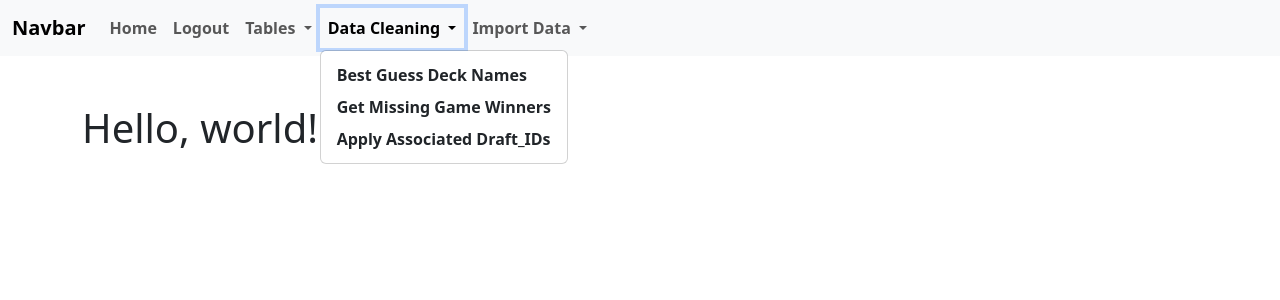
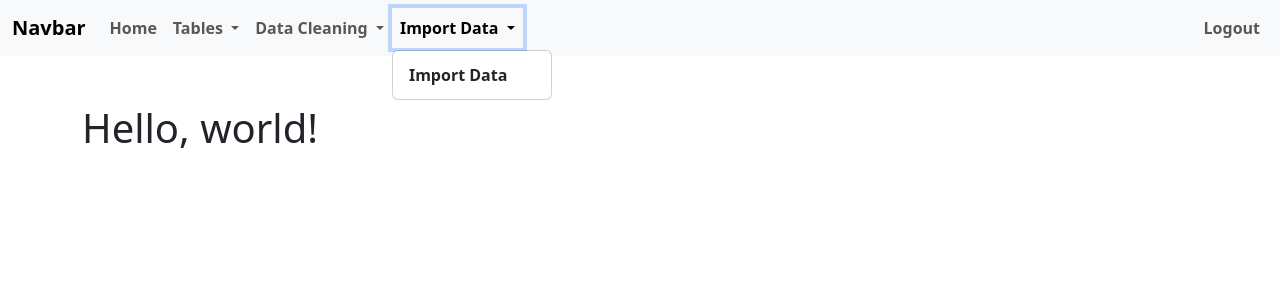
Before and after one commit to cderickson/MTGO-Tracker-WEB, a Flask app: page / in a window 1280 px wide, after a click on "Import Data". Shown: the top 300 px of the page. Run offline with Flask 2, Linux system fonts and the light colour scheme; the visitor is signed in with stand-in values (Sample User, id 1); parts of the project's set-up code (start-up, migrations or seed data) failed here and were passed over.

Commit message:
Update base.html

```diff
--- a/website/templates/base.html
+++ b/website/templates/base.html
@@ -13,7 +13,6 @@
         $(".jsTableRow").dblclick(function(){
           var str = $(this).text().trim().replace(/\s\s+/g, ' ').split(" ")
           var table = $("h1").text().split(" ")[0]
-          console.log("dblclick:"+str+" -- "+table)
           if (table == "Matches"){
             window.location.href = '/table/games/'+str[0]+'/0'
           } else if (table == "Games"){
@@ -26,129 +25,9 @@
     </script>
     <script>
       $(document).ready(function(){
-          $("tr").click(function(){
+          $(".jsTableRow").click(function(){
               $(this).toggleClass("active");
           });
-      });
-    </script>
-    <script>
-      $(document).ready(function(){
-        $("tr").click(function(){
-          //console.log(document.getElementById("Page_Num").value)
-          var myarray = [];
-          $(".active").each(function() {
-              //console.log($(this).html());
-              myarray.push($(this).text().trim().replace(/\s\s+/g, ' ').split(" "));
-          });
-          //console.log(myarray);
-          const match_ids = myarray.map(innerArray => innerArray[0]);
-          console.log(match_ids)
-          if (myarray.length === 1){
-            document.getElementById("ReviseButton").disabled = false;
-            document.getElementById("ReviseButton").setAttribute("data-bs-target", "#ReviseModal");
-          } else if (myarray.length > 1){
-            document.getElementById("ReviseButton").disabled = false;
-            document.getElementById("ReviseButton").setAttribute("data-bs-target", "#ReviseMultiModal");
-          } else if (myarray.length === 0){
-            document.getElementById("ReviseButton").disabled = true;
-          };
-        });
-      });
-    </script>
-    <script>
-      $(document).ready(function(){
-        $("tr").click(function(){
-          console.log(input_options)
-          var toRevise = [];
-          $(".active").each(function() {
-              //console.log($(this).html());
-              toRevise = $(this).text().trim().replace(/\s\s+/g, ' ').split(" ");
-          });
-          if (toRevise.length > 0){
-            fetch('/values/'+toRevise[0]).then(function(response){
-              response.json().then(function(data){
-                document.getElementById("ReviseModalLabel").innerHTML = 'Revise Record - ' + data.match_id;
-                document.getElementById("ModalDate").innerHTML = '<center><b>Date Played:</b> ' + data.date + '</center>';
-                document.getElementById("ModalP1").innerHTML = '<b>P1:</b> ' + data.p1;
-                document.getElementById("ModalP2").innerHTML = '<b>P2:</b> ' + data.p2;
-                document.getElementById('P1_Subarch').value = data.p1_subarch;
-                document.getElementById('P2_Subarch').value = data.p2_subarch;
-                if (data.p1_arch != "NA"){
-                  document.getElementById('P1ArchButton').innerHTML = data.p1_arch;
-                } else{
-                  document.getElementById('P1ArchButton').innerHTML = "P1_Arch";
-                };
-                if (data.p2_arch != "NA"){
-                  document.getElementById('P2ArchButton').innerHTML = data.p2_arch;
-                } else{
-                  document.getElementById('P2ArchButton').innerHTML = "P2_Arch";
-                };
-                if (data.format != "NA"){
-                  document.getElementById('FormatButton').innerHTML = data.format;
-                  if (input_options["Constructed Formats"].includes(data.format)){
-                    document.getElementById('LimitedFormatButton').innerHTML = "Limited_Format";
-                    document.getElementById('LimitedFormatButton').disabled = true;
-                    document.getElementById('MatchTypeMenu').innerHTML = "";
-                    for (var i = 0; i < input_options["Constructed Match Types"].length; i++){
-                      document.getElementById("MatchTypeMenu").innerHTML += '<li><a class="dropdown-item" onclick="showMatchType(this)">'+input_options["Constructed Match Types"][i]+' </a></li>';
-                    };
-                  };
-                  if (data.format === "Booster Draft"){
-                    document.getElementById('LimitedFormatButton').innerHTML = "Limited_Format";
-                    document.getElementById('LimitedFormatButton').disabled = false;
-                    document.getElementById('LimitedFormatMenu').innerHTML = "";
-                    for (var i = 0; i < input_options["Booster Draft Formats"].length; i++){
-                      document.getElementById("LimitedFormatMenu").innerHTML += '<li><a class="dropdown-item" onclick="showMatchType(this)">'+input_options["Booster Draft Formats"][i]+' </a></li>';
-                    };
-                    document.getElementById('MatchTypeMenu').innerHTML = "";
-                    for (var i = 0; i < input_options["Booster Draft Match Types"].length; i++){
-                      document.getElementById("MatchTypeMenu").innerHTML += '<li><a class="dropdown-item" onclick="showMatchType(this)">'+input_options["Booster Draft Match Types"][i]+' </a></li>';
-                    };
-                  };
-                  if (data.format === "Sealed Deck"){
-                    document.getElementById('LimitedFormatButton').innerHTML = "Limited_Format";
-                    document.getElementById('LimitedFormatButton').disabled = false;
-                    document.getElementById('LimitedFormatMenu').innerHTML = "";
-                    for (var i = 0; i < input_options["Sealed Formats"].length; i++){
-                      document.getElementById("LimitedFormatMenu").innerHTML += '<li><a class="dropdown-item" onclick="showMatchType(this)">'+input_options["Sealed Formats"][i]+' </a></li>';
-                    };
-                    document.getElementById('MatchTypeMenu').innerHTML = "";
-                    for (var i = 0; i < input_options["Sealed Match Types"].length; i++){
-                      document.getElementById("MatchTypeMenu").innerHTML += '<li><a class="dropdown-item" onclick="showMatchType(this)">'+input_options["Sealed Match Types"][i]+' </a></li>';
-                    };
-                  };
-                  if (data.format === "Cube"){
-                    document.getElementById('LimitedFormatButton').innerHTML = "Limited_Format";
-                    document.getElementById('LimitedFormatButton').disabled = false;
-                    document.getElementById('LimitedFormatMenu').innerHTML = "";
-                    for (var i = 0; i < input_options["Cube Formats"].length; i++){
-                      document.getElementById("LimitedFormatMenu").innerHTML += '<li><a class="dropdown-item" onclick="showMatchType(this)">'+input_options["Cube Formats"][i]+' </a></li>';
-                    };
-                    document.getElementById('MatchTypeMenu').innerHTML = "";
-                    for (var i = 0; i < input_options["Booster Draft Match Types"].length; i++){
-                      document.getElementById("MatchTypeMenu").innerHTML += '<li><a class="dropdown-item" onclick="showMatchType(this)">'+input_options["Booster Draft Match Types"][i]+' </a></li>';
-                    };
-                  };
-                  document.getElementById("MatchTypeMenu").innerHTML += '<li><a class="dropdown-item" onclick="showMatchType(this)">NA </a></li>';
-                } else{
-                  document.getElementById('FormatButton').innerHTML = "Format";
-                };
-                if (data.limited_format != "NA"){
-                  document.getElementById('LimitedFormatButton').innerHTML = data.limited_format;
-                } else{
-                  document.getElementById('LimitedFormatButton').innerHTML = "Limited_Format";
-                };
-                if (data.match_type != "NA"){
-                  document.getElementById('MatchTypeButton').innerHTML = data.match_type;
-                } else{
-                  document.getElementById('MatchTypeButton').innerHTML = "Match_Type";
-                };
-                //console.log(data)
-              });
-            });
-          };
-          //console.log(toRevise);
-        });
       });
     </script>
     <script>
@@ -157,6 +36,7 @@
           response.json().then(function(data){
             if (data.match_id === "NA"){
               document.getElementById("EndGameActions").style.display = "none";
+              document.getElementById("GameWinnerModal2").className = "modal-dialog modal-dialog-centered";
               document.getElementById("GameWinnerModalDate").style.display = "none";
               document.getElementById("GameWinnerHR1").style.display = "none";
               document.getElementById("GameWinnerHR2").style.display = "none";
@@ -165,13 +45,14 @@
               document.getElementById("GameWinnerP2Button").disabled = true;
               document.getElementById("GameWinnerMessage").innerHTML = "<b><center>No Game records with a missing Game_Winner.</center></b>";
             } else{
+              document.getElementById("GameWinnerModal2").className = "modal-dialog modal-dialog-centered modal-lg";
               document.getElementById("GameWinnerModalLabel").innerHTML = 'Get Game_Winner';
               document.getElementById("GameWinnerModalDate").innerHTML = '<center><b>' + data.match_id + ', Game ' + data.game_num + '</b></center>';
               document.getElementById("GameWinnerP1Button").innerHTML = data.p1;
               document.getElementById("GameWinnerP2Button").innerHTML = data.p2;
               document.getElementById("EndGameActions").innerHTML = "";
-              for (var i = 0; i < data.last15.length; i++){
-                document.getElementById("EndGameActions").innerHTML += data.last15[i] + "<br>"
+              for (var i = 0; i < data.game_actions.length; i++){
+                document.getElementById("EndGameActions").innerHTML += data.game_actions[i] + "<br>"
               };
             };
           });
@@ -197,8 +78,8 @@
               document.getElementById("GameWinnerP1Button").innerHTML = data.p1;
               document.getElementById("GameWinnerP2Button").innerHTML = data.p2;
               document.getElementById("EndGameActions").innerHTML = "";
-              for (var i = 0; i < data.last15.length; i++){
-                document.getElementById("EndGameActions").innerHTML += data.last15[i] + "<br>"
+              for (var i = 0; i < data.game_actions.length; i++){
+                document.getElementById("EndGameActions").innerHTML += data.game_actions[i] + "<br>"
               };
             };
           });
@@ -578,6 +459,7 @@
           });
         });
       };
+      function importHidden(label) {document.getElementById("dataToImport").value = label;}
     </script>
 
   </head>
@@ -595,9 +477,6 @@
               <a class="nav-link" aria-current="page" href="{{ url_for('views.index') }}"><b>Home</b></a>
             </li>
             {% if user.is_authenticated %}
-            <li class="nav-item">
-              <a class="nav-link" href="{{ url_for('views.logout') }}"><b>Logout</b></a>
-            </li>
             <li class="nav-item dropdown">
               <a class="nav-link dropdown-toggle" href="#" role="button" data-bs-toggle="dropdown" aria-expanded="false">
                 <b>Tables</b>
@@ -625,16 +504,12 @@
                 <b>Import Data</b>
               </a>
               <ul class="dropdown-menu">
-                <li>
+<!--                 <li>
                   <form action="/load" method="POST">
                     <button type="submit" class="dropdown-item"><b>Load Data</b></button>
                   </form>
-                </li>
-                <li>
-                  <form action="/load_drafts" method="POST">
-                    <button type="submit" class="dropdown-item"><b>Load Drafts</b></button>
-                  </form>
-                </li>
+                </li> -->
+                <li><a class="dropdown-item" href="#" data-bs-toggle="modal" data-bs-target="#ImportModal" onclick=""><b>Import Data</b></a></li>
               </ul>
             </li>
             {% else %}
@@ -646,6 +521,16 @@
             </li>
             {% endif %}
         </div>
+
+        {% if user.is_authenticated %}
+        <div class="collapse navbar-collapse justify-content-end" id="navbarSupportedContent">
+          <ul class="navbar-nav ms-auto">
+            <li class="nav-item">
+              <a class="nav-link" href="{{ url_for('views.logout') }}"><b>Logout</b></a>
+            </li>
+        </div>
+        {% endif %}
+
       </div>
     </nav>
 
@@ -672,7 +557,7 @@
     {% endwith %}
 
     <div class="modal fade" id="GameWinnerModal" tabindex="-1" aria-labelledby="GameWinnerModal" aria-hidden="true">
-      <div class="modal-dialog modal-dialog-centered modal-lg">
+      <div class="modal-dialog modal-dialog-centered modal-lg" id="GameWinnerModal2">
         <div class="modal-content">
           <div class="modal-header">
             <h2 class="modal-title fs-5" id="GameWinnerModalLabel">Missing Game_Winners</h2>
@@ -815,6 +700,41 @@
       </div>
     </form>
 
+    <form action="/load" method="POST">
+      <input type="hidden" name="dataToImport" id="dataToImport" value="NA">
+      <div class="modal fade" id="ImportModal" tabindex="-1" aria-labelledby="ImportModal" aria-hidden="true">
+        <div class="modal-dialog modal-dialog-centered">
+          <div class="modal-content">
+            <div class="modal-header">
+              <h2 class="modal-title fs-5" id="ImportModalLabel">Import Data</h2>
+              <button type="button" class="btn-close" data-bs-dismiss="modal" aria-label="Close" id="ImportCloseButton"></button>
+            </div>
+            <div class="modal-body">
+              <div class="container-fluid">
+                <div class="row" id="ImportMessage">
+                  <b>This will revise deck names according to the following:</b><br><br>
+                  <b>Constructed:</b>
+                  <p class="px-5">Compare cards played during a match to find the name of a similar decklist.</p>
+                  <b>Limited:</b>
+                  <p class="px-5">Look at basic lands played during a match to find the color combination played.</p>
+                  <b>NOTE: 'Overwrite All' will overwrite manually input deck name information. This is not reversible.</b>
+                </div>
+              </div>
+            </div>
+            <hr>
+            <div class="row">
+              <div class="col text-end">
+                <button type="submit" class="btn btn-primary" id="ImportButton1" onclick="importHidden('Matches')">Import Matches</button>
+              </div>
+              <div class="col">
+                <button type="submit" class="btn btn-primary" id="ImportButton2" onclick="importHidden('Drafts')">Import Drafts</button>
+              </div>
+            </div><br>
+          </div>
+        </div>
+      </div>
+    </form>
+
   {% block content %}
   {% endblock %}
 
```
